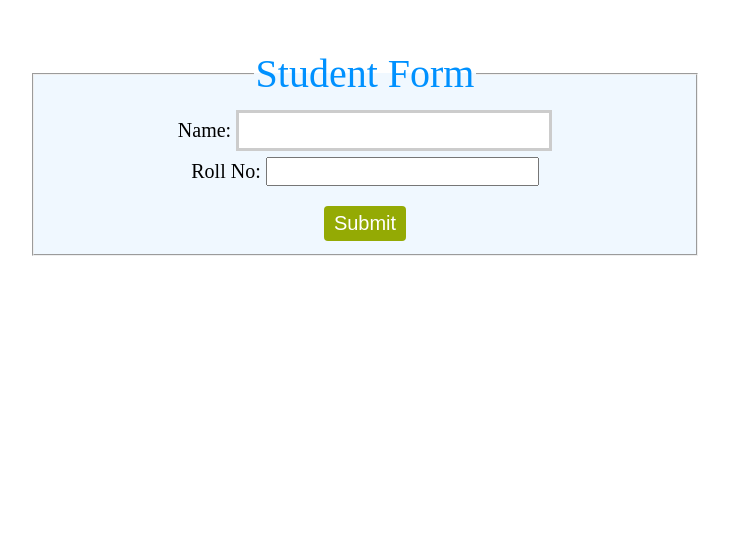
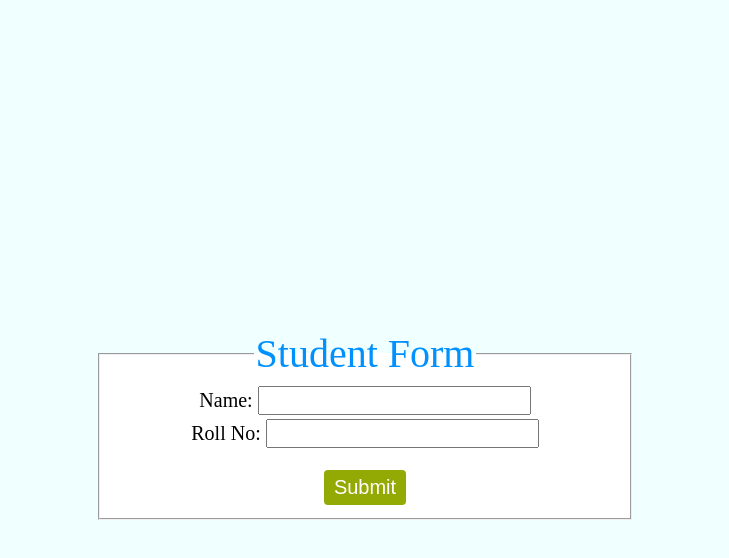
Before and after one commit to dipendrabhandariofficial/FrontPageGenerator, a React (Vite) app: page / in a window 1280 px wide. Shown: the top 558 px of the page, without its empty margins (275-1004 px from the left). Built offline with nearby package versions, Linux system fonts and the light colour scheme.

Commit message:
homw css updated

```diff
--- a/src/pages/Home/Home.css
+++ b/src/pages/Home/Home.css
@@ -1,19 +1,9 @@
-input[type=text] {
-    width: 50%;
-    padding: 6px 10px;
-    margin: 6px 0;
-    box-sizing: border-box;
-    border: 3px solid #ccc;
-    -webkit-transition: 0.5s;
-    transition: 0.5s;
-    outline: none;
-  }
 
   input[type=text]:focus {
     border: 3px solid #555;
   }
-  input [type=number]:focus{
-    border:3px solid #555;
+  input[type=number]:focus { /* Fixed the space here */
+    border: 3px solid #555;
   }
   input[type=submit] {
     background-color: #94aa04;
@@ -29,13 +19,39 @@ input[type=text] {
   input[type=submit]:hover {
     background-color: #45a049;
   }
-  fieldset{
-    text-align: center;
-    background-color: aliceblue;
-
-  }
   legend{
     color: rgb(0, 145, 255);
     font-size: 40px;
+  }
+  body {
+    display: flex;
+    justify-content: center;
+    align-items: center;
+    height: 100vh;
+    margin: 0;
+    background-color: azure;
+  }
+
+  form {
+    width: 1000px;
+    text-align: center;
 
   }
+  ul {
+    list-style: none;
+    padding: 0;
+    margin: 0;
+    display: flex;
+    flex-direction: column;
+  }
+
+  li {
+    margin-bottom: 16px;
+    margin: 2px; /* Add margin between list items if needed */
+
+  }
+
+  fieldset
+  {
+    background-color:white ;
+  }
--- a/src/pages/Home/Home.jsx
+++ b/src/pages/Home/Home.jsx
@@ -5,28 +5,34 @@ import FrontPage from "../Front/FrontPage";
 const Home = () => {
   const [name, setName] = useState("");
   const [roll, setRoll] = useState("");
-  const [studentList, setStudentList] = useState([]);
   const [submitted, setSubmitted] = useState(false);
+  const [error, setError] = useState("");
 
   const handleSubmit = (event) => {
     event.preventDefault();
-    const newStudent = { name, roll };
-    // setStudentList([...studentList, newStudent]);
+
+    // Basic form validation
+    if (!name.trim() || !roll.trim()) {
+      setError("Please fill out all fields.");
+      return;
+    }
+
+    // Additional validation if needed...
+
+    // If validation passes, submit the form
     setSubmitted(true);
   };
 
   return (
-    <div>
+    <>
       {submitted ? (
-        <FrontPage
-          name={name || "No Name"}
-          roll={roll || "No Roll"}
-        />
+        <FrontPage name={name || "No Name"} roll={roll || "No Roll"} />
       ) : (
-        <div>
         <form onSubmit={handleSubmit}>
           <fieldset>
             <legend>Student Form</legend>
+            <ul>
+              <li>
                 <div>
                   Name:{" "}
                   <input
@@ -35,6 +41,8 @@ const Home = () => {
                     onChange={(e) => setName(e.target.value)}
                   />
                 </div>
+              </li>
+              <li>
                 <div>
                   Roll No:{" "}
                   <input
@@ -43,14 +51,18 @@ const Home = () => {
                     onChange={(e) => setRoll(e.target.value)}
                   />
                 </div>
+              </li>
+            </ul>
+
+            {error && <p style={{ color: "red" }}>{error}</p>}
+
             <div>
               <input type="submit" name="submit" value="Submit" />
             </div>
           </fieldset>
         </form>
-        </div>
       )}
-    </div>
+    </>
   );
 };
 
```
Also changed, not shown: 1 other file (tests, documents, lock files or other folders). Lines whose indentation alone changed are shown as unchanged.
